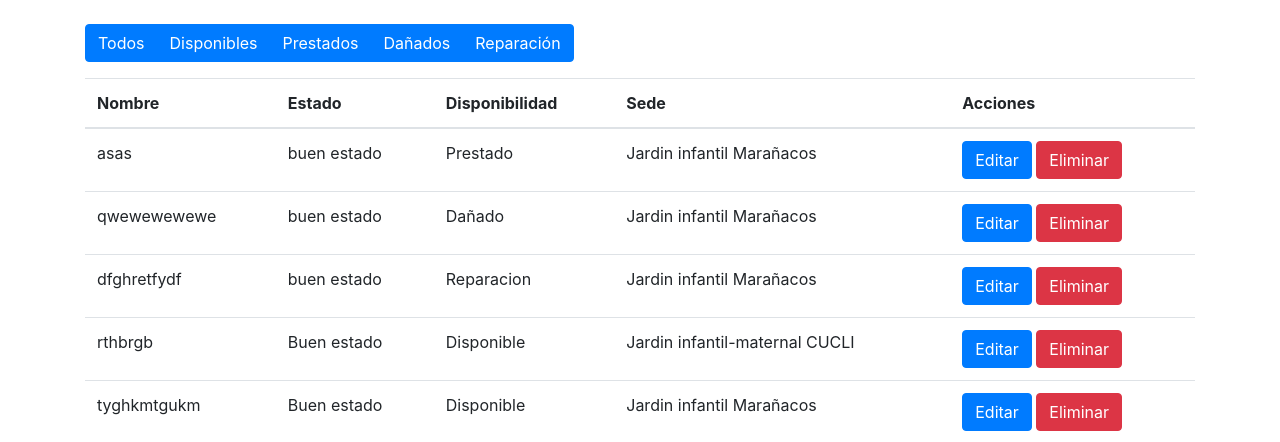
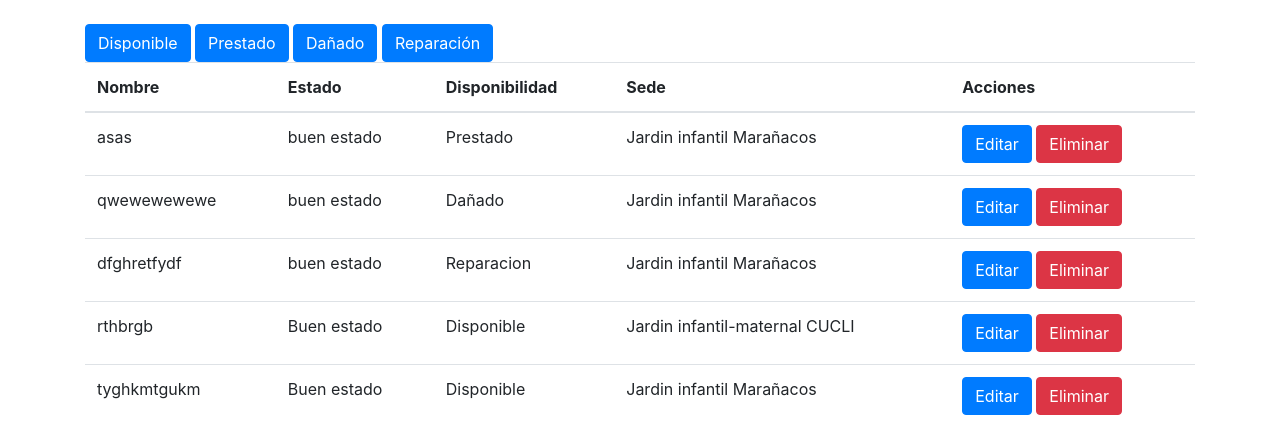
Before and after one commit to Gaban98/Sistema_de_inventario_prestamo, a Django app: page /inventario/elementos/ in a window 1280 px wide. Shown: the part 56-498 px from the top of the page. Run offline with Django 4.2, Linux system fonts and the light colour scheme; data comes from the database, SQL or seed files in the repository; both versions use the stored data as it was after the commit; some libraries are stand-ins or nearby versions.

Commit message:
funcionamiento de los filtros de inventario

```diff
--- a/inventario/form.py
+++ b/inventario/form.py
@@ -77,3 +77,7 @@ class ElementoForm(forms.ModelForm):
             'estado': forms.HiddenInput(),  # Oculta el campo estado
             'disponibilidad': forms.HiddenInput(),  # Oculta el campo disponibilidad
         }
+
+
+class FiltroElementosForm(forms.Form):
+    disponibilidad = forms.ChoiceField(choices=OPCIONES_DISPONIBILIDAD, required=False, label="Filtrar por Disponibilidad")
--- a/inventario/models.py
+++ b/inventario/models.py
@@ -7,10 +7,10 @@ OPCIONES_ESTADO = [
 ]
 
 OPCIONES_DISPONIBILIDAD = [
-    ('disponible', 'Disponible'),
-    ('prestado', 'Prestado'),
-    ('dañado', 'Dañado'),
-    ('reparacion', 'Reparación'),  # Cambiado a 'reparacion' para coincidir con las opciones del modelo.
+    ('Disponible', 'Disponible'),
+    ('Prestado', 'Prestado'),
+    ('Dañado', 'Dañado'),
+    ('Reparacion', 'Reparación'),  # Cambiado a 'reparacion' para coincidir con las opciones del modelo.
 ]
 
 # vamos a trabajar los estados del elemento desde la table prestamos
@@ -40,6 +40,3 @@ class Elemento(models.Model):
 
     def __str__(self):
         return self.nombre
-
-
-# aca unicamente debe crear disponible y en buen estado por defecto para que despues el pueda editarlo desde lo perosonal y asi
--- a/inventario/urls.py
+++ b/inventario/urls.py
@@ -29,7 +29,5 @@ urlpatterns = [
     path('elementos/', ListadoElemento.as_view(), name='listado_elementos'),
 
 ############# AÑADIDORES #################
-
-    path('inventory/', views.inventory_view, name='view'),
-
+    path('inventario/elementos/filtrar/<str:disponibilidad>/', views.filtrar_elementos_por_disponibilidad, name='filtrar_elementos_por_disponibilidad'),
 ]
--- a/inventario/views.py
+++ b/inventario/views.py
@@ -101,10 +101,6 @@ class ListadoElemento(ListView):
     model = Elemento
     template_name = 'inventario/listar_elemento.html'
     context_object_name = 'elementos'
-    def get_context_data(self, **kwargs):
-        context = super().get_context_data(**kwargs)
-        context['form_elemento'] = ElementoForm()
-        return context
 
     def post(self, request, *args, **kwargs):
         form = ElementoForm(request.POST)
@@ -116,29 +112,24 @@ class ListadoElemento(ListView):
             context['form_elemento'] = form
             return self.render_to_response(context)
 
+    def get_context_data(self, **kwargs):
+        context = super().get_context_data(**kwargs)
+        context['form_elemento'] = ElementoForm()
+        context['form_filtro'] = FiltroElementosForm(self.request.GET)
+        return context
+
+    def get_queryset(self):
+        queryset = super().get_queryset()
+        disponibilidad_filtrada = self.request.GET.get('disponibilidad')
+        if disponibilidad_filtrada:
+            queryset = queryset.filter(disponibilidad=disponibilidad_filtrada)
+        return queryset
 
 ####################### alterar estado y disponibilidad de elementos #########################
 
-
-
-
-#################### filtro ##########################3
-def inventory_view(request):
-    # Obtener el filtro seleccionado del parámetro de la URL o del formulario
-    filtro = request.GET.get('filtro')
-
-    # Obtener todos los elementos o aplicar el filtro seleccionado
-    if filtro == 'todos':
-        elementos = Elemento.objects.all()
-    elif filtro == 'disponibles':
-        elementos = Elemento.objects.filter(disponibilidad='disponible')
-    elif filtro == 'prestados':
-        elementos = Elemento.objects.filter(disponibilidad='prestado')
-    elif filtro == 'danados':
-        elementos = Elemento.objects.filter(estado='danado')
-    elif filtro == 'reparacion':
-        elementos = Elemento.objects.filter(estado='reparacion')
-    else:
-        elementos = Elemento.objects.none()  # No se seleccionó un filtro válido, mostrar lista vacía
-
-    return render(request, 'inventory.html', {'elementos': elementos})
+def filtrar_elementos_por_disponibilidad(request, disponibilidad):
+    elementos_filtrados = Elemento.objects.filter(disponibilidad=disponibilidad)
+    context = {
+        'elementos': elementos_filtrados,
+    }
+    return render(request, 'inventario/listar_elemento.html', context)
--- a/static/js/logica.js
+++ /dev/null
@@ -1,5 +0,0 @@
-
-    function filterElements(categoria) {
-        // Redireccionar a la URL con el parámetro de filtro seleccionado
-        window.location.href = "{% url 'inventario:view' %}?filtro=" + categoria;
-    }
--- a/templates/inventario/listar_elemento.html
+++ b/templates/inventario/listar_elemento.html
@@ -2,13 +2,11 @@
 {% load static %}
 
 {% block content %}
-<div class="btn-group mb-3">
-    <button type="button" class="btn btn-primary" onclick="filterElements('todos')">Todos</button>
-    <button type="button" class="btn btn-primary" onclick="filterElements('disponible')">Disponibles</button>
-    <button type="button" class="btn btn-primary" onclick="filterElements('prestado')">Prestados</button>
-    <button type="button" class="btn btn-primary" onclick="filterElements('dañado')">Dañados</button>
-    <button type="button" class="btn btn-primary" onclick="filterElements('reparacion')">Reparación</button>
-</div>
+
+<a href="{% url 'inventario:filtrar_elementos_por_disponibilidad' 'Disponible' %}" class="btn btn-primary">Disponible</a>
+<a href="{% url 'inventario:filtrar_elementos_por_disponibilidad' 'Prestado' %}" class="btn btn-primary">Prestado</a>
+<a href="{% url 'inventario:filtrar_elementos_por_disponibilidad' 'Dañado' %}" class="btn btn-primary">Dañado</a>
+<a href="{% url 'inventario:filtrar_elementos_por_disponibilidad' 'Reparación' %}" class="btn btn-primary">Reparación</a>
 
 
 <table class="table">
@@ -66,9 +64,5 @@
     </div>
 </div>
 
-<script>
-    // Pasar la URL necesaria al archivo JavaScript como una variable global
-    var inventoryURL = "{% url 'inventario:view' %}";
-</script>
 
 {% endblock %}
--- a/templates/usuarios/prestamo.html
+++ b/templates/usuarios/prestamo.html
@@ -1,5 +1,6 @@
 {% extends "base.html" %}
 {% load static %}
+
 
 {% block content %}
 <div class="container">
```
Also changed, not shown: usuarios/models.py (+8 -4 lines), usuarios/views.py (+19 -3 lines), db.sqlite3, inventario/migrations/0001_initial.py, inventario/migrations/0002_alter_elemento_disponibilidad.py, inventario/migrations/0003_alter_elemento_disponibilidad.py (added), inventario/migrations/0003_alter_elemento_estado.py (deleted), usuarios/migrations/0001_initial.py, usuarios/migrations/0002_remove_prestamo_estado.py (deleted).
